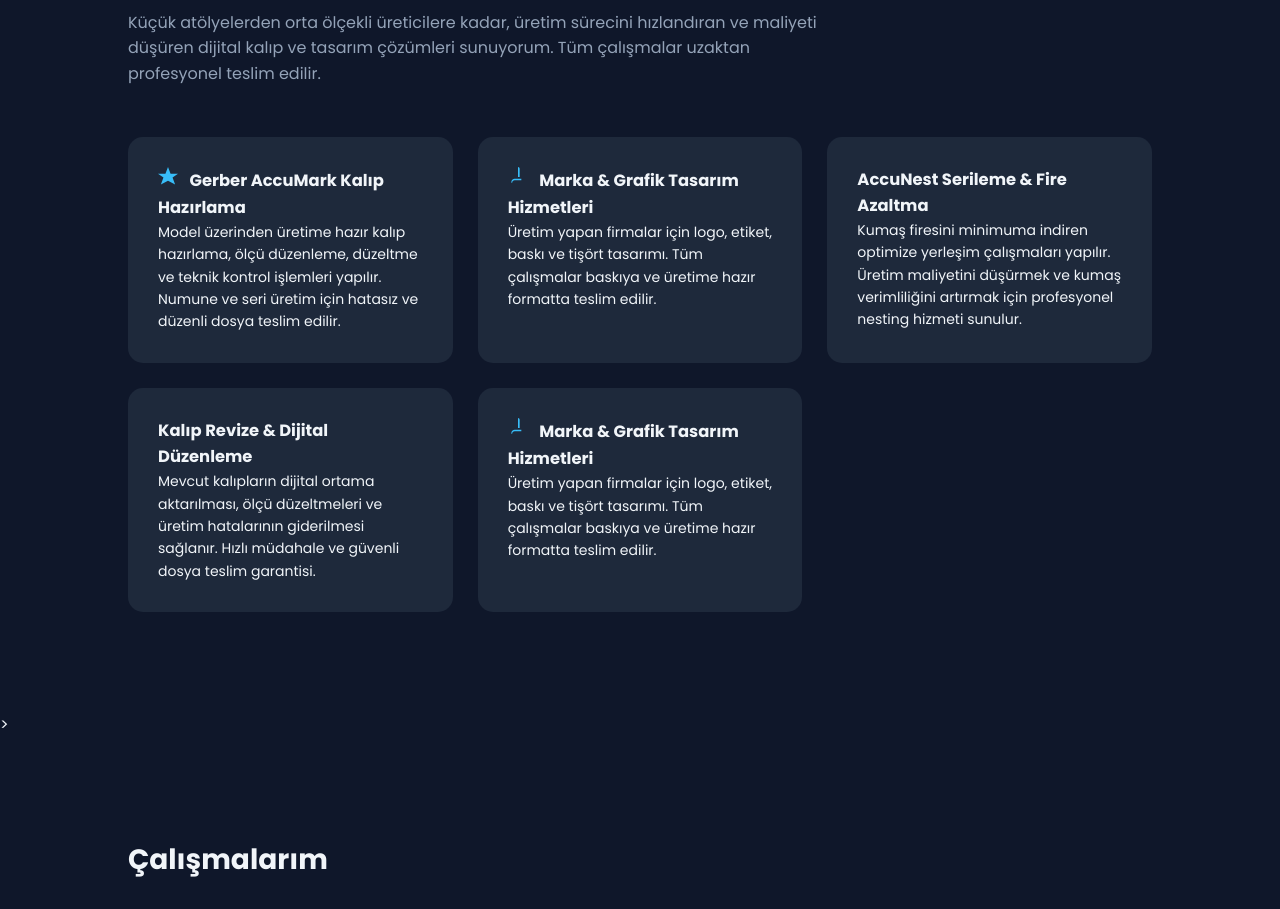
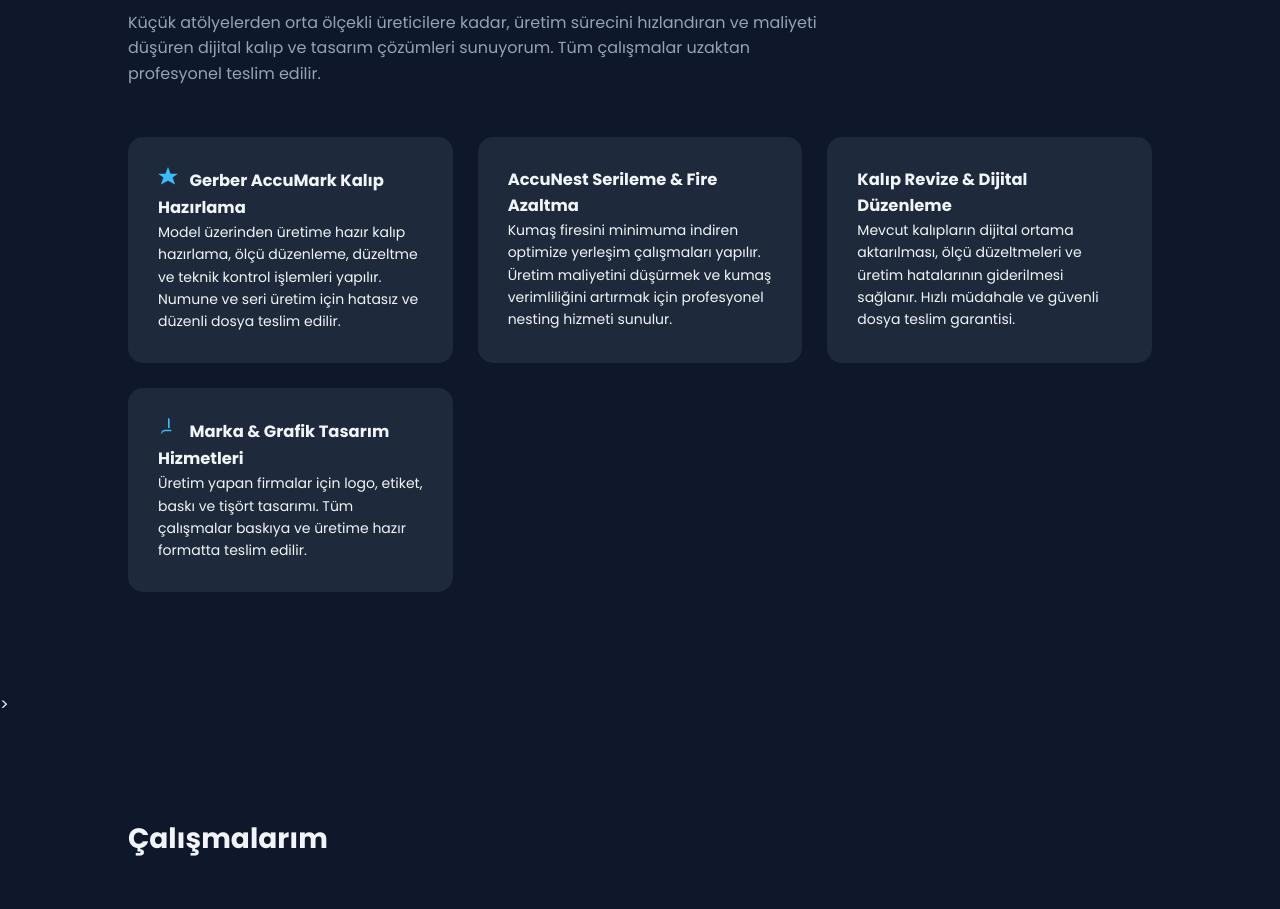
Before and after one commit to ahmedsdesigntr/ahmedsdesigntr.github.io, a plain HTML site: page index.html in a window 1280 px wide. Shown: the part 1440-2349 px from the top of the page. Drawn offline with Linux system fonts and the light colour scheme.

Commit message:
Remove unused service card for a cleaner layout

```diff
--- a/index.html
+++ b/index.html
@@ -467,22 +467,6 @@
 </div>
 
 <div class="card reveal">
-  <h3>
-    <!-- Fırça ikonu -->
-    <span style="margin-right:8px; vertical-align:middle;">
-      <svg xmlns="http://www.w3.org/2000/svg" width="20" height="20" fill="#38bdf8" viewBox="0 0 24 24">
-        <path d="M12 0C13.104 0 14 0.896 14 2L14 12H12V0ZM4 18C4 15.791 5.791 14 8 14H16V16H8C6.343 16 5 17.343 5 19H4V18Z"/>
-      </svg>
-    </span>
-    Marka & Grafik Tasarım Hizmetleri
-  </h3>
-  <p>
-    Üretim yapan firmalar için logo, etiket, baskı ve tişört tasarımı.
-    Tüm çalışmalar baskıya ve üretime hazır formatta teslim edilir.
-  </p>
-</div>
-
-<div class="card reveal">
 <h3>AccuNest Serileme & Fire Azaltma</h3>
 <p>
 Kumaş firesini minimuma indiren optimize yerleşim çalışmaları yapılır.
```
